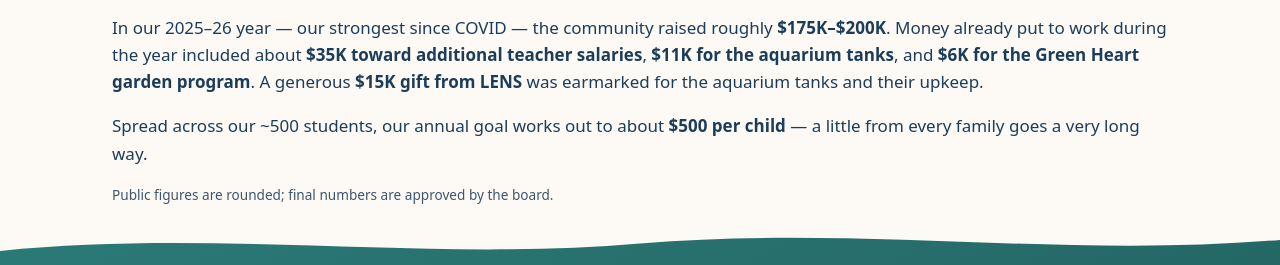
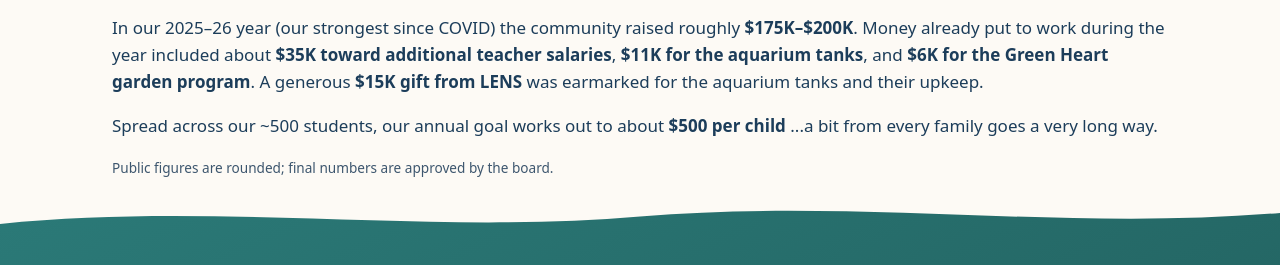
Before and after one commit to uplift-john/friends-of-sies-website, an Eleventy site: page src/what-we-fund.njk in a window 1280 px wide. Shown: the part 497-762 px from the top of the page. Built offline with nearby package versions, Linux system fonts and the light colour scheme; Eleventy itself is replaced by a stand-in of ours; files that its build step writes are made by us from their sources; a script that the page names is missing; what js-yaml would draw is missing.

Commit message:
Update what-we-fund.njk

```diff
--- a/src/what-we-fund.njk
+++ b/src/what-we-fund.njk
@@ -31,8 +31,8 @@ description: "The teachers, programs, and campus improvements FRIENDS of SIES pa
 
 <section class="numbers" aria-labelledby="year-numbers">
   <h2 id="year-numbers">A recent year, in dollars</h2>
-  <p>In our 2025–26 year — our strongest since COVID — the community raised roughly <strong>$175K–$200K</strong>. Money already put to work during the year included about <strong>$35K toward additional teacher salaries</strong>, <strong>$11K for the aquarium tanks</strong>, and <strong>$6K for the Green Heart garden program</strong>. A generous <strong>$15K gift from LENS</strong> was earmarked for the aquarium tanks and their upkeep.</p>
-  <p>Spread across our ~500 students, our annual goal works out to about <strong>$500 per child</strong> — a little from every family goes a very long way.</p>
+  <p>In our 2025–26 year (our strongest since COVID) the community raised roughly <strong>$175K–$200K</strong>. Money already put to work during the year included about <strong>$35K toward additional teacher salaries</strong>, <strong>$11K for the aquarium tanks</strong>, and <strong>$6K for the Green Heart garden program</strong>. A generous <strong>$15K gift from LENS</strong> was earmarked for the aquarium tanks and their upkeep.</p>
+  <p>Spread across our ~500 students, our annual goal works out to about <strong>$500 per child</strong> ...a bit from every family goes a very long way.</p>
   <p class="fine-print">Public figures are rounded; final numbers are approved by the board.</p>
 </section>
 
```
